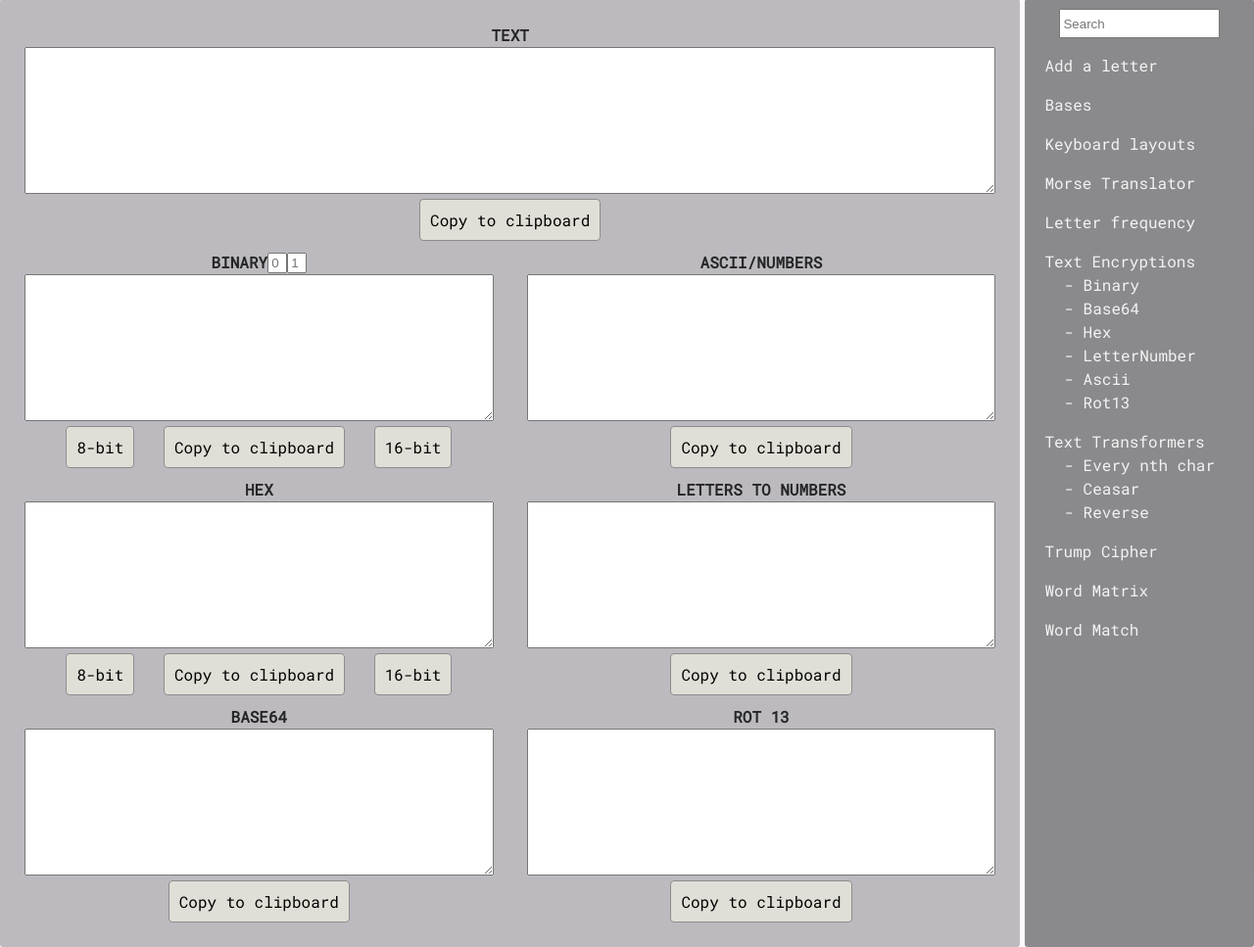
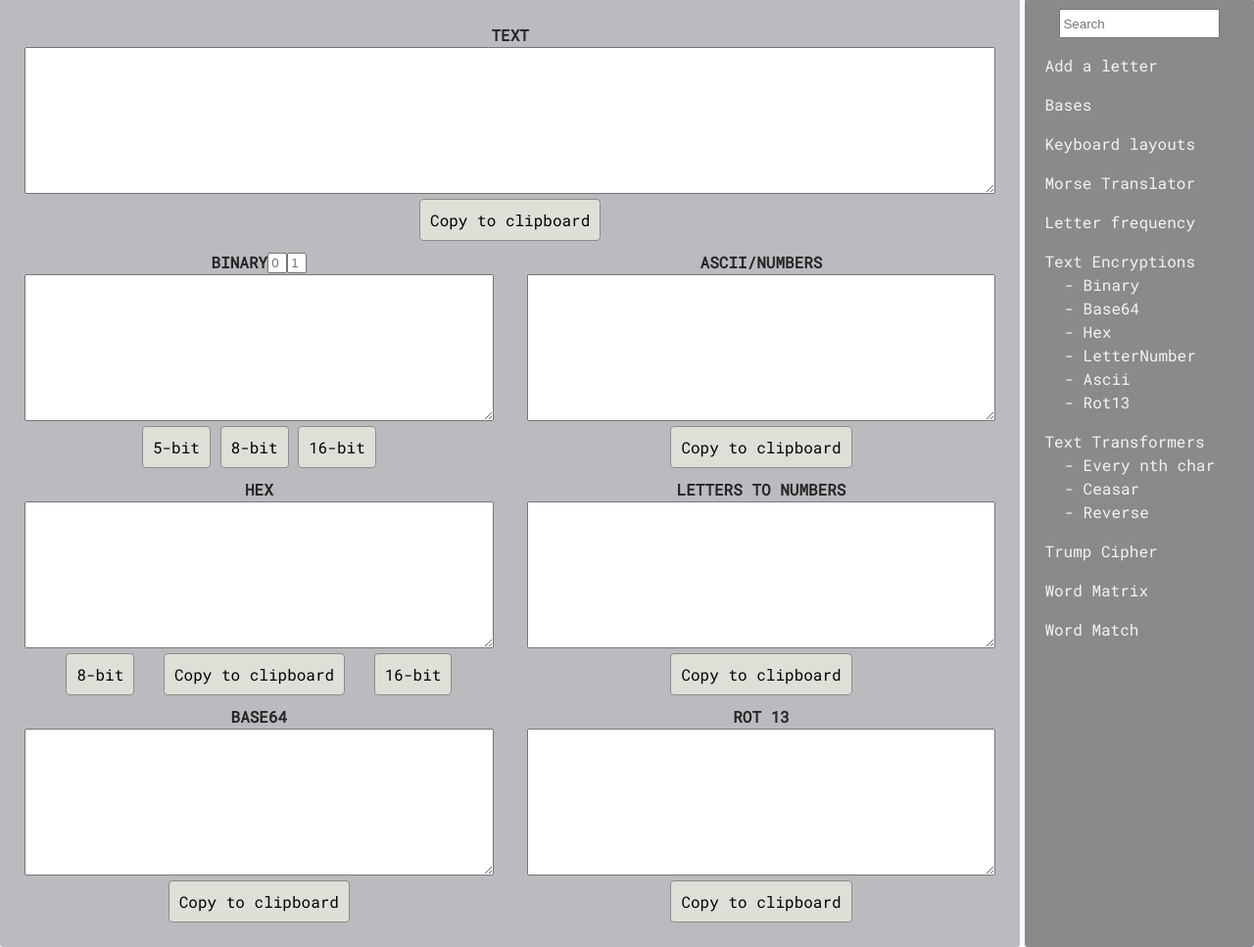
Before and after one commit to Hagesjo/decode-web, a Django app: page / in a window 1280 px wide. Shown: the part 126-1093 px from the top of the page at 98% size. Run offline with Django 3.2, Linux system fonts and the light colour scheme; parts of the project's set-up code (start-up, migrations or seed data) failed here and were passed over.

Commit message:
Better grouping with zeropad

```diff
--- a/main/static/main/js/common.js
+++ b/main/static/main/js/common.js
@@ -35,6 +35,9 @@ $(document).ready(function() {
     });
 
     //group-buttons
+    $('#fivebin').click(function() {
+        groupbylength('#binary', 5, binarydecode);
+    });
     $('#eightbin').click(function() {
         groupbylength('#binary', 8, binarydecode);
     });
@@ -198,6 +201,10 @@ function hexdecode(text) {
 
 function groupbylength(selector, size, decodefun) {
     text = $(selector).val().replace(/\s/g, "");
+    if (text.length % size != 0) {
+        text = "0".repeat(size - (text.length % size)) + text;
+    }
+
     outp = "";
     for (i = 0; i < text.length; i++) {
         outp += text[i];
--- a/main/templates/main/common.html
+++ b/main/templates/main/common.html
@@ -21,8 +21,8 @@
             </div>
             <textarea class="binary" id="binary"></textarea>
             <br>
+            <button class="btn" title="Groups the numbers 5 & 5 (aka 5 bit numbers)" id="fivebin" type="button">5-bit</button>
             <button class="btn" title="Groups the numbers 8 & 8 (aka 8 bit numbers)" id="eightbin" type="button">8-bit</button>
-            <button class="btn copy spacebtn" data-clipboard-target="#binary" type="button">Copy<span class="big-screen"> to clipboard</span></button>
             <button class="btn" id="sixteenbin" title="Groups the numbers 16 & 16 (aka 16 bit numbers)" type="button">16-bit</button>
         </article>
         <article class="base">
```
